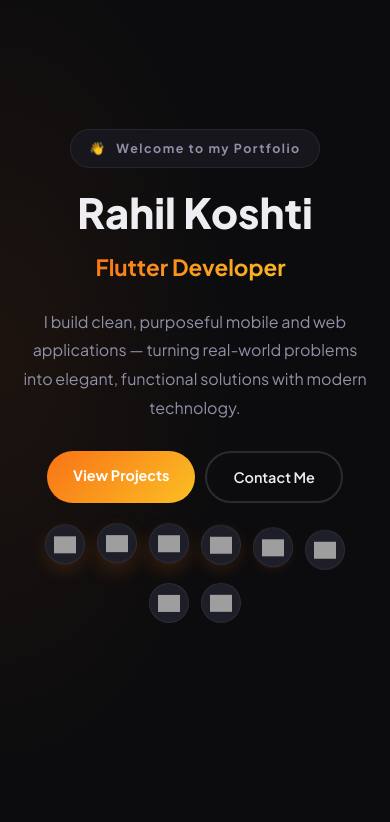
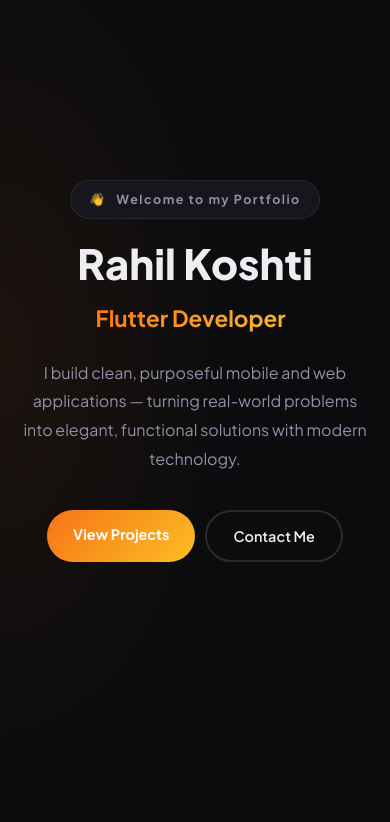
Before and after one commit to Rahilkoshti29/rahil-portfolio, a Django app: page / in a window 390 px wide. Shown: the part 67-889 px from the top of the page. Run offline with Django 5.2, Linux system fonts and the light colour scheme; grey boxes are pictures that could not be loaded.

Commit message:
Fixed css animation for mobile view

```diff
--- a/backend/portfolio_project/portfolio/static/portfolio/css/style.css
+++ b/backend/portfolio_project/portfolio/static/portfolio/css/style.css
@@ -324,9 +274,7 @@ img { max-width: 100%; }
 @keyframes csp2 { to { transform: rotate(360deg); } }
 .onode img { width: 100%; height: 100%; object-fit: contain; }
 
-/* ── Mobile: hide orbit, show icon grid, centre content ── */
-.mobile-icons { display: none; }
-
+/* ── Mobile: hide orbit, centre content ── */
 @media (max-width: 980px) {
   .orbit-area { display: none !important; }
   .home-sec { padding: 0 28px; justify-content: center; }
@@ -334,41 +282,11 @@ img { max-width: 100%; }
     max-width: 100%;
     display: flex; flex-direction: column; align-items: center;
     text-align: center;
-    padding-top: 80px; padding-bottom: 30px;
+    padding-top: 80px; padding-bottom: 40px;
   }
-  .hdesc { text-align: center; margin: 0 auto 28px; }
+  .hdesc { text-align: center; margin: 0 auto 36px; }
   .hbtns { justify-content: center; }
   .hello-badge { justify-content: center; }
-
-  /* Show static bouncing icons on mobile instead of orbit */
-  .mobile-icons {
-    display: flex !important;
-    flex-wrap: wrap;
-    justify-content: center;
-    gap: 12px;
-    margin-top: 28px;
-  }
-  .mobile-icons .mi {
-    width: 46px; height: 46px;
-    background: var(--card2);
-    border: 1px solid var(--border);
-    border-radius: 50%;
-    display: flex; align-items: center; justify-content: center;
-    padding: 10px;
-  }
-  .mobile-icons .mi:nth-child(1) { animation: miBounce 2.5s ease-in-out 0s infinite; }
-  .mobile-icons .mi:nth-child(2) { animation: miBounce 2.5s ease-in-out .25s infinite; }
-  .mobile-icons .mi:nth-child(3) { animation: miBounce 2.5s ease-in-out .5s infinite; }
-  .mobile-icons .mi:nth-child(4) { animation: miBounce 2.5s ease-in-out .75s infinite; }
-  .mobile-icons .mi:nth-child(5) { animation: miBounce 2.5s ease-in-out 1s infinite; }
-  .mobile-icons .mi:nth-child(6) { animation: miBounce 2.5s ease-in-out 1.25s infinite; }
-  .mobile-icons .mi:nth-child(7) { animation: miBounce 2.5s ease-in-out 1.5s infinite; }
-  .mobile-icons .mi:nth-child(8) { animation: miBounce 2.5s ease-in-out 1.75s infinite; }
-  .mobile-icons .mi img { width: 100%; height: 100%; object-fit: contain; }
-  @keyframes miBounce {
-    0%,100% { transform: translateY(0); box-shadow: none; }
-    50% { transform: translateY(-8px); box-shadow: 0 8px 20px var(--glow); }
-  }
 }
 
 @media (max-width: 600px) {
@@ -378,7 +296,6 @@ img { max-width: 100%; }
   .hrole { font-size: 1.4rem; }
   .hbtns { gap: 10px; }
   .btn-fill, .btn-line { padding: 12px 26px; font-size: .9rem; }
-  .mobile-icons .mi { width: 40px; height: 40px; padding: 8px; }
 }
 
 /* ══════════════════════════════════════
--- a/backend/portfolio_project/portfolio/templates/portfolio/index.html
+++ b/backend/portfolio_project/portfolio/templates/portfolio/index.html
@@ -13,7 +13,6 @@
 <body class="dark">
 
 <!-- ══════ NAVBAR ══════ -->
-<div class="nav-overlay" id="navOverlay"></div>
 <header class="navbar" id="navbar">
   <a class="logo" href="#home">Rahil Koshti.</a>
   <nav class="nav-pill" id="navPill">
@@ -45,18 +44,6 @@
     <div class="hbtns">
       <a href="#projects" class="btn-fill">View Projects</a>
       <a href="#contact"  class="btn-line">Contact Me</a>
-    </div>
-
-    <!-- Mobile: static bouncing icons shown instead of orbit -->
-    <div class="mobile-icons">
-      <div class="mi"><img src="https://cdn.jsdelivr.net/gh/devicons/devicon/icons/flutter/flutter-original.svg" alt="Flutter"/></div>
-      <div class="mi"><img src="https://cdn.jsdelivr.net/gh/devicons/devicon/icons/dart/dart-original.svg" alt="Dart"/></div>
-      <div class="mi"><img src="https://cdn.jsdelivr.net/gh/devicons/devicon/icons/python/python-original.svg" alt="Python"/></div>
-      <div class="mi"><img src="https://cdn.jsdelivr.net/gh/devicons/devicon/icons/mysql/mysql-original.svg" alt="MySQL"/></div>
-      <div class="mi"><img src="https://cdn.jsdelivr.net/gh/devicons/devicon/icons/javascript/javascript-original.svg" alt="JS"/></div>
-      <div class="mi"><img src="https://cdn.jsdelivr.net/gh/devicons/devicon/icons/mongodb/mongodb-original.svg" alt="MongoDB"/></div>
-      <div class="mi"><img src="https://cdn.jsdelivr.net/gh/devicons/devicon/icons/github/github-original.svg" alt="GitHub"/></div>
-      <div class="mi"><img src="https://cdn.jsdelivr.net/gh/devicons/devicon/icons/php/php-plain.svg" alt="PHP"/></div>
     </div>
   </div>
 
```
Also changed, not shown: other parts of backend/portfolio_project/portfolio/static/portfolio/css/style.css (+7 -57 lines), backend/portfolio_project/portfolio/static/portfolio/js/script.js (+5 -23 lines).
